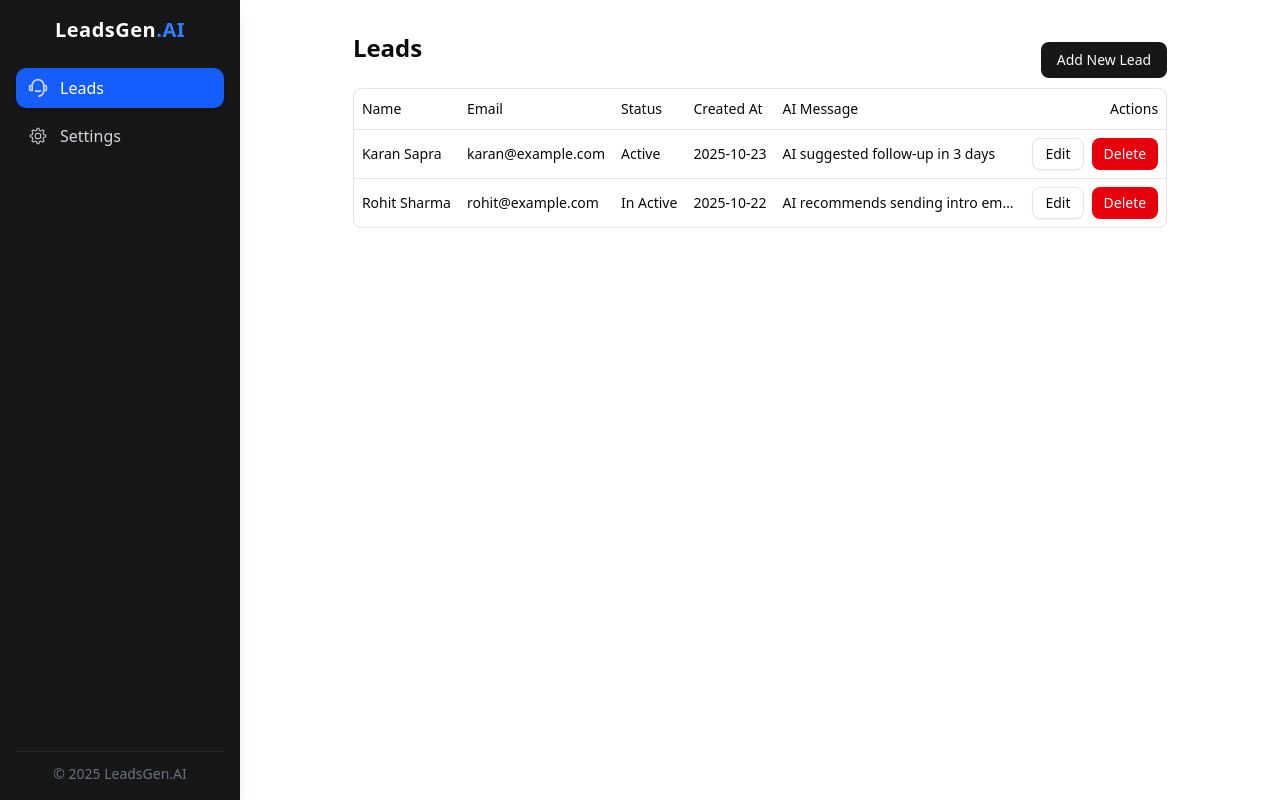
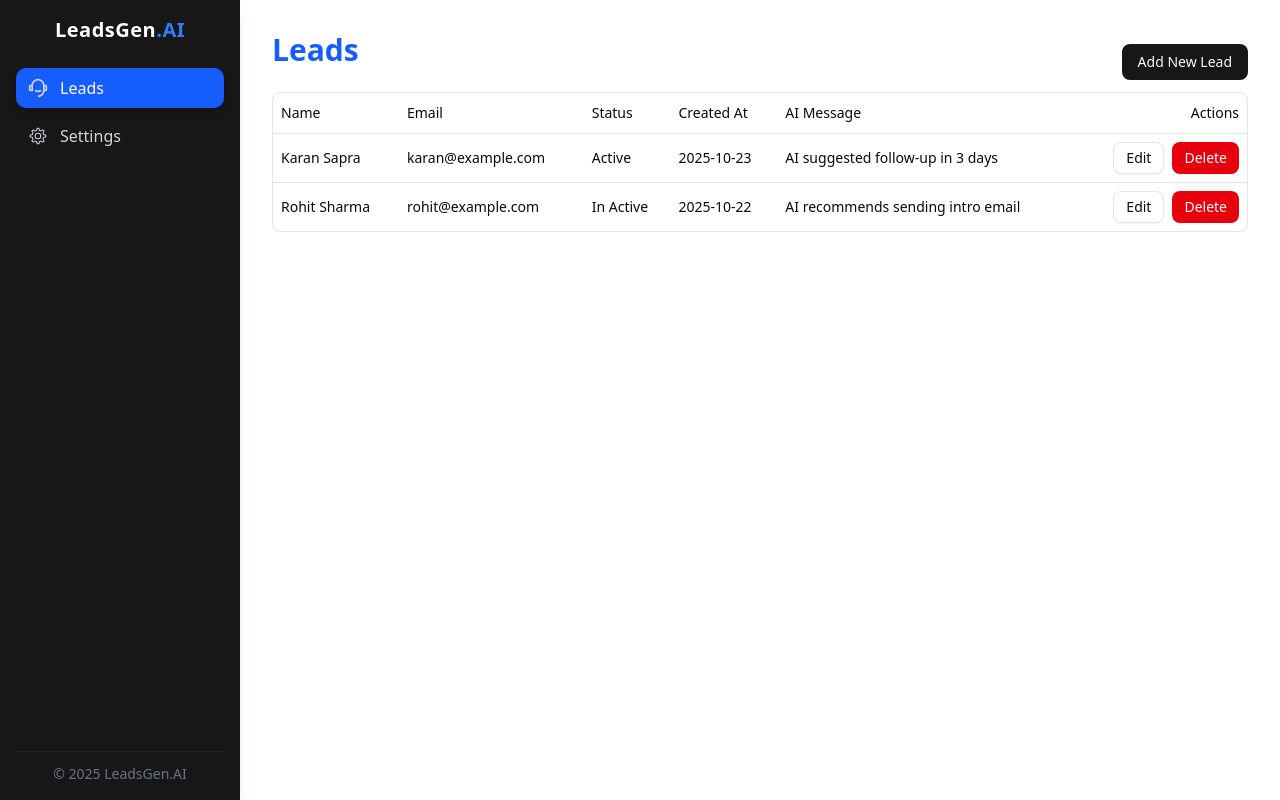
Before and after one commit to KaranSapra124/LeadsGen, a Next.js app in the folder leadsgen/: page /Routes/Dashboard/Lead in a window 1280 px wide. Built offline with nearby package versions, Linux system fonts and the light colour scheme.

Commit message:
Did some styling in sidebar

```diff
--- a/leadsgen/app/Routes/Dashboard/Lead/page.tsx
+++ b/leadsgen/app/Routes/Dashboard/Lead/page.tsx
@@ -77,7 +77,7 @@ export default function LeadsPage() {
       }
       <div className="p-8">
         <div className="flex justify-between items-center">
-          <h1 className="text-2xl font-semibold mb-6">Leads</h1>
+          <h1 className="md:text-3xl text-xl text-blue-600 font-semibold mb-6 ">Leads</h1>
           <Button onClick={() => setIsAdd(true)}>Add New Lead</Button>
         </div>
         <div className="rounded-md w-full border">
@@ -116,7 +116,7 @@ export default function LeadsPage() {
                     <Button
                       variant="destructive"
                       size="sm"
-                      onClick={() => setDeleteModal({ deleteData: { id: lead?.id, leadName: lead?.name } ,deleteId:lead?.id,isDelete:true})}
+                      onClick={() => setDeleteModal({ deleteData: { id: lead?.id, leadName: lead?.name }, deleteId: lead?.id, isDelete: true })}
                     >
                       Delete
                     </Button>
--- a/leadsgen/app/Routes/Dashboard/layout.tsx
+++ b/leadsgen/app/Routes/Dashboard/layout.tsx
@@ -6,7 +6,7 @@ const DashboardLayout = ({ children }: { children: React.ReactNode }) => {
         <>
             <div className='flex'>
                 <RootLayout />
-                <div className=' flex justify-center  w-full'>
+                <div className='    mx-auto w-full'>
                     {children}
                 </div>
             </div>
```
